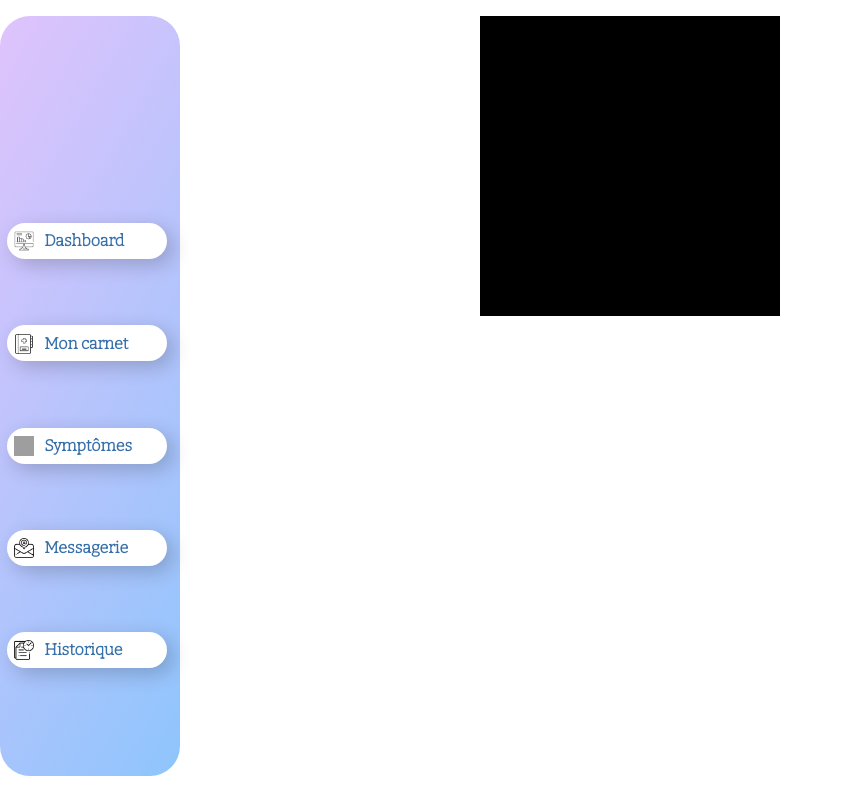
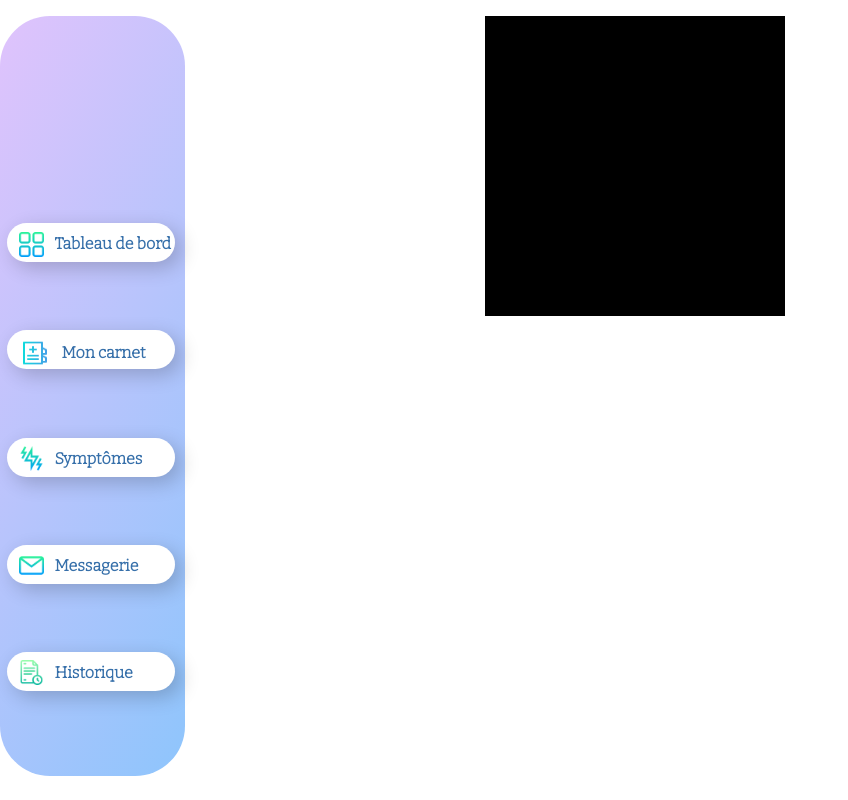
Before and after one commit to Dorian-Guignard/SymptoCare, a React app: page / in a window 1280 px wide. Shown: the whole page, without its empty margins (0-848 px from the left). Built offline with nearby package versions, Linux system fonts and the light colour scheme; grey boxes are pictures that could not be loaded.

Commit message:
succesTabNav

```diff
--- a/src/components/MenuNavigation/MenuNavigation.css
+++ b/src/components/MenuNavigation/MenuNavigation.css
@@ -1,9 +1,9 @@
 .sideFlap{
 padding: 4%;
-width: 180px;
+width: 185px;
 height: 95vh;
 background-image: linear-gradient(120deg, #e0c3fc 0%, #8ec5fc 100%);
-border-radius: 30px;
+border-radius: 50px;
 }
 
 #navTabUl{
@@ -15,8 +15,8 @@ text-align: center;
 padding-top: 5%;
 margin-bottom: 40%;
 margin-top: 40px;
-height: 36px;
-width: 160px;
+height: 39px;
+width: 168px;
 background-color: white;
 color: #3770aa;
 font-family: 'Bitter', serif;
@@ -33,15 +33,24 @@ box-shadow: 6px 6px 20px rgba(0, 0, 0, 0.2);
 
 .icon-text {
   display: flex;
-  align-items: center; /* Centre verticalement le contenu */
+  align-items: center;
+  margin-left: 5px;
 }
 
 .icon {
   margin-left: 7px;
-  width: 20px; /* Largeur souhaitée de l'icône */
-  height: 20px; /* Hauteur souhaitée de l'icône */
-  margin-right: 10px; /* Marge à droite de l'icône pour l'espacement */
+  width: 25px;
+  height: 25px;
+  margin-right: 10px;
 }
+
+.icon.monCarnet{
+  width: 32px;
+  height: 28px;
+
+
+}
+
 
 .navTab:hover{
 color: #ffffff;
--- a/src/components/MenuNavigation/MenuNavigation.js
+++ b/src/components/MenuNavigation/MenuNavigation.js
@@ -8,45 +8,35 @@ return (
         <ul>
           <li className="navTab">
             <div className="icon-text">
-              <img
-                src="/icons/lanalyse-des-donnees.png"
-                alt="Image"
-                className="icon"
-              />
-              Dashboard
+              <img src="/icons/menu.png" alt="Image" className="icon" />
+              Tableau de bord
             </div>
           </li>
           <li className="navTab">
             <div className="icon-text">
               <img
-                src="/icons/ordre-du-jour.png"
+                src="/icons/livre-medical.png"
                 alt="Image"
-                className="icon"
+                className="icon monCarnet"
               />
               Mon carnet
             </div>
           </li>
           <li className="navTab">
             <div className="icon-text">
-              <img src="/icons/symptome.png" alt="Image" className="icon" />
+              <img src="/icons/eclair.png" alt="Image" className="icon" />
               Symptômes
             </div>
           </li>
           <li className="navTab">
             <div className="icon-text">
-              <img
-                src="/icons/application-de-messagerie.png"
-                alt="Image"
-                className="icon"
-              />
+              <img src="/icons/email.png" alt="Image" className="icon" />
               Messagerie
             </div>
           </li>
           <li className="navTab">
             <div className="icon-text">
-              <img src="/icons/temps.png"
-              alt="Image"
-              className="icon" />
+              <img src="/icons/contracter.png" alt="Image" className="icon" />
               Historique
             </div>
           </li>
```
Also changed, not shown: public/icons/antecedents-medicaux.png (added), public/icons/contracter.png (added), public/icons/eclair.png (added), public/icons/email.png (added), public/icons/historique-de-la-clinique.png (added), public/icons/livre-medical.png (added), public/icons/menu.png (added).
